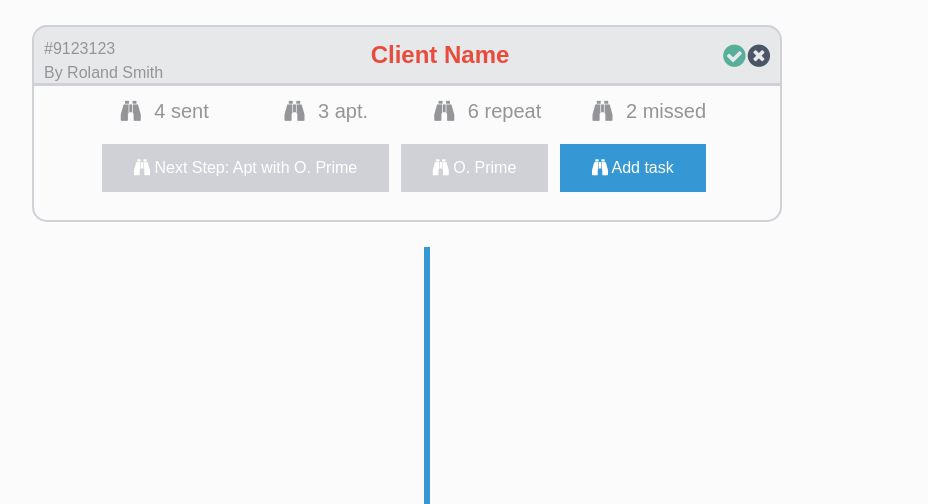
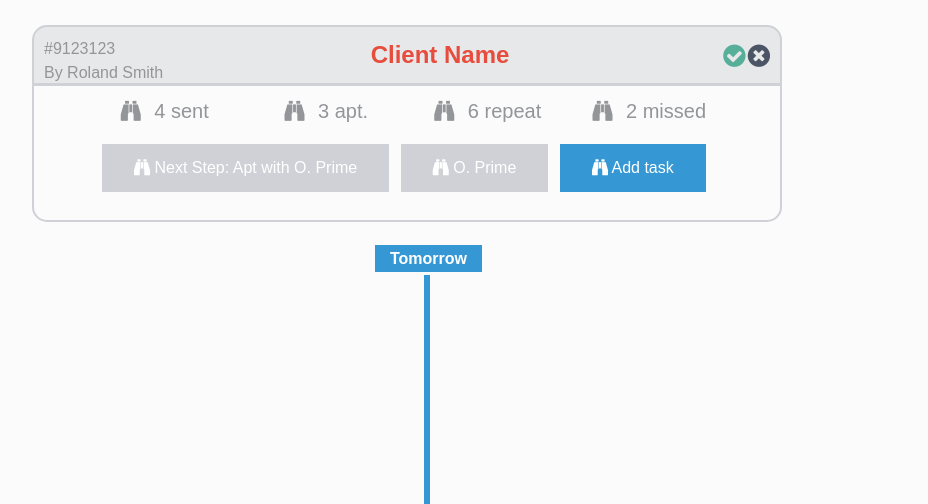
Before and after one commit to naguibihab/timeline, a website: page index.html in a window 1280 px wide. Shown: the top 504 px of the page, without its empty margins (249-1177 px from the left). Drawn offline with Linux system fonts and the light colour scheme.

Commit message:
Added days to timeline

```diff
--- a/index.html
+++ b/index.html
@@ -55,6 +55,7 @@
 		</div>
 	</section>
 	<section class="timeline">
+		<span class="label info-label"> Tomorrow </span>
 		<ul>
 			<li>
 				<div class="icon blue">
--- a/main.css
+++ b/main.css
@@ -1,4 +1,6 @@
-/* Common */
+/* ----------------------------------------------------
+                          Common
+------------------------------------------------------- */
 body {
   font: normal 16px/1.5 "Georgia, serif", sans-serif;
   background: #fbfbfc;
@@ -87,7 +89,21 @@ body {
   background-color: #d0d1d7;
 }
 
-/* Heading */
+.label {
+  padding: 5px 15px 5px 15px;
+  width: 4%;
+  margin-left: 46%;
+  font-weight: bold;
+}
+
+.info-label {
+  background-color: #3597d3;
+  color: white;
+}
+
+/* ----------------------------------------------------
+                          Heading
+------------------------------------------------------- */
 .heading {
   margin: 25px;
 }
@@ -136,6 +152,12 @@ body {
   margin: 3px;
 }
 
+/* ----------------------------------------------------
+                          Timeline
+------------------------------------------------------- */
+.timeline ul {
+  margin-top: 4px;
+}
 /* Timeline dots */
 .timeline ul li {
   list-style-type: none;
```
